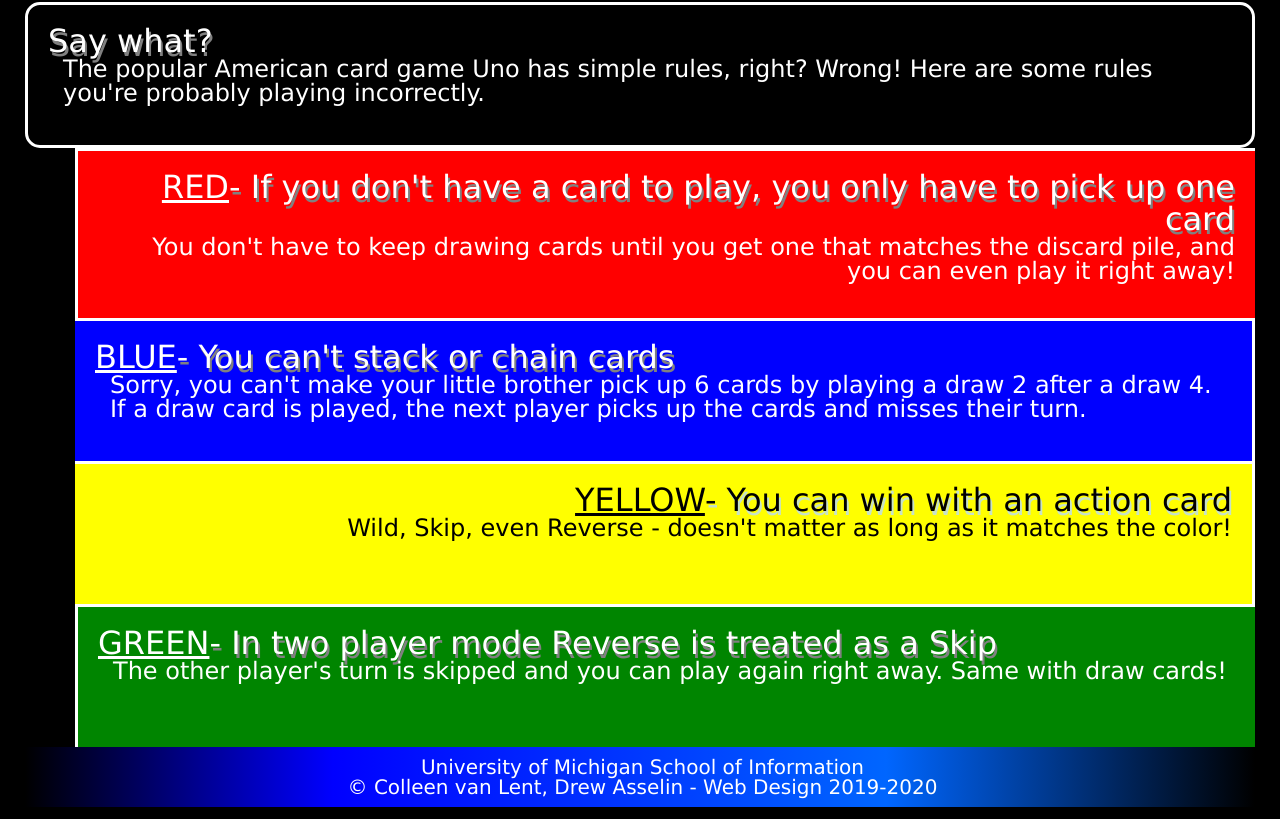
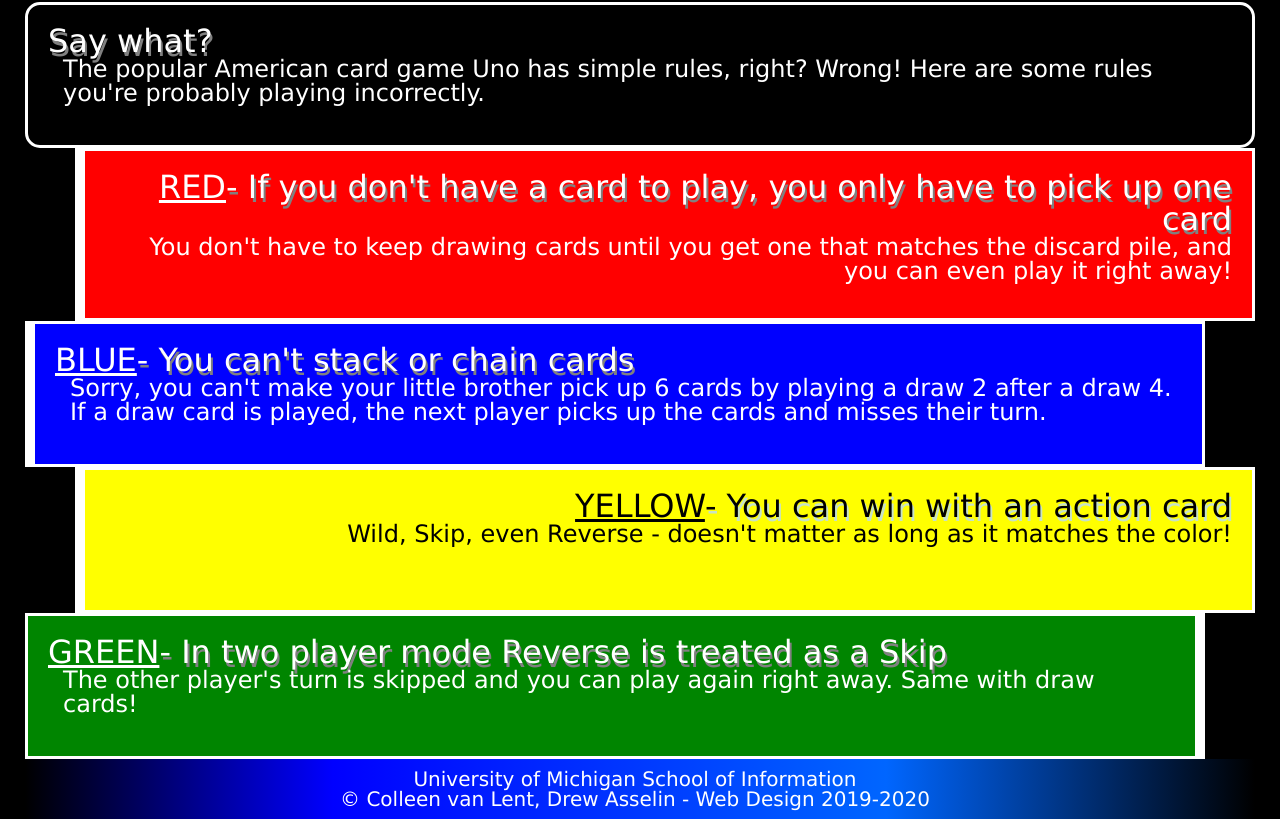
Before and after one commit to jiachizhou/homework2-2022, a plain HTML site: page index.html in a window 1280 px wide. Shown: the part 418-1237 px from the top of the page. Drawn offline with Linux system fonts and the light colour scheme.

Commit message:
Add files via upload

```diff
--- a/css/style.css
+++ b/css/style.css
@@ -43,24 +43,24 @@ div {
     background-color: #ff0000;
     text-align: right;
     margin-left: 50px;
-    border-bottom: 3px;
-    border-right: 0px;
+    border-bottom-width: 3px;
+    border-left-width: 10px;
 }
 
 .blue {
     background-color: #0000ff;
     text-align: left;
-    margin-left: 50px;
-    border-bottom: 3px;
-    border-left: 10px;
+    margin-right: 50px;
+    border-bottom-width: 3px;
+    border-left-width: 10px;
 }
 
 .yellow{
     background-color: #ffff00;
     text-align: right;
     margin-left: 50px;
-    border-bottom: 3px;
-    border-left: 10px;
+    border-bottom-width: 3px;
+    border-left-width: 10px;
 }
 
 .yellow h2{
@@ -75,9 +75,9 @@ div {
 .green{
     background-color: #008500;
     text-align: left;
-    margin-left: 50px;
-    border-right: 10px;
-    border-bottom: 3px;
+    margin-right: 50px;
+    border-right-width: 10px;
+    border-bottom-width: 3px;
 }
 
 span {
@@ -94,7 +94,5 @@ footer {
 footer p {
     text-align: center;
     font-size: 20px;
-    padding-top: 10px;
-    padding-right: 10px;
-    padding-bottom: 10px;
+    padding: 10px 10px 10px 0px;
 }
```
